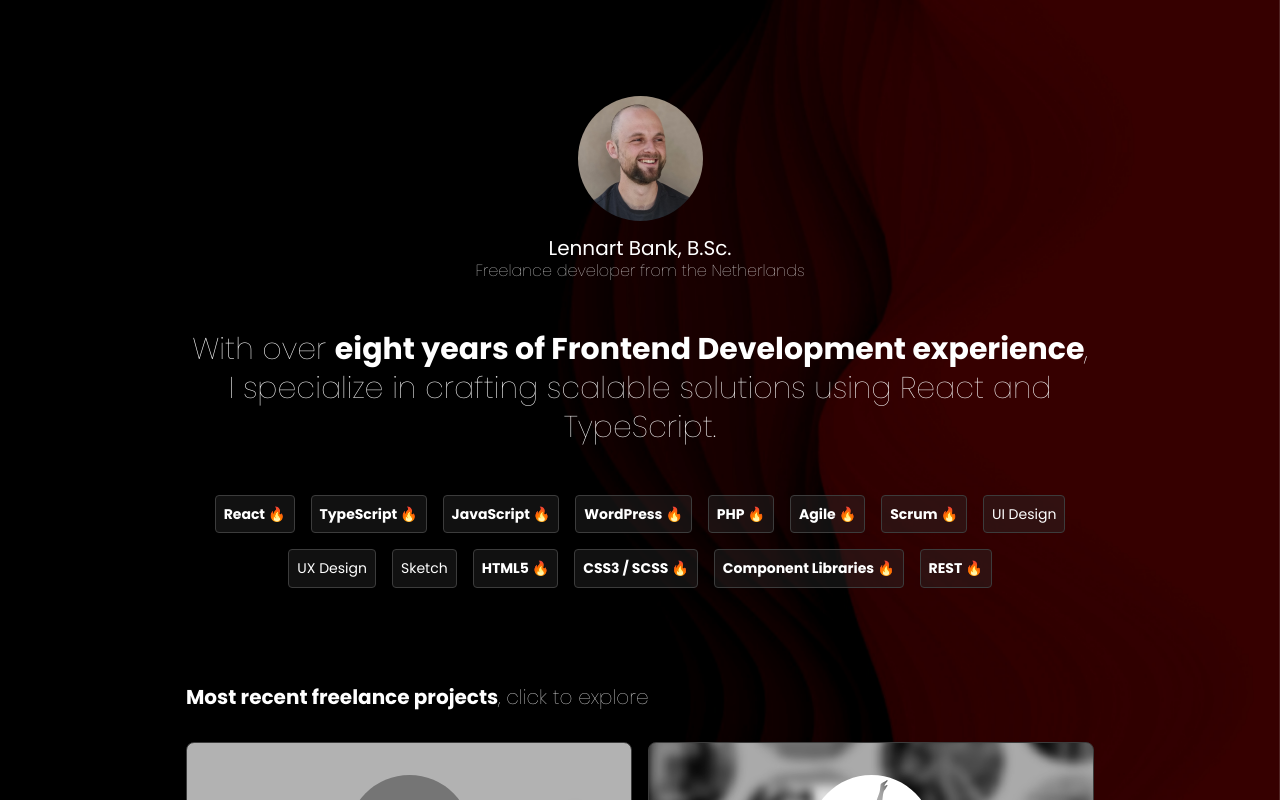
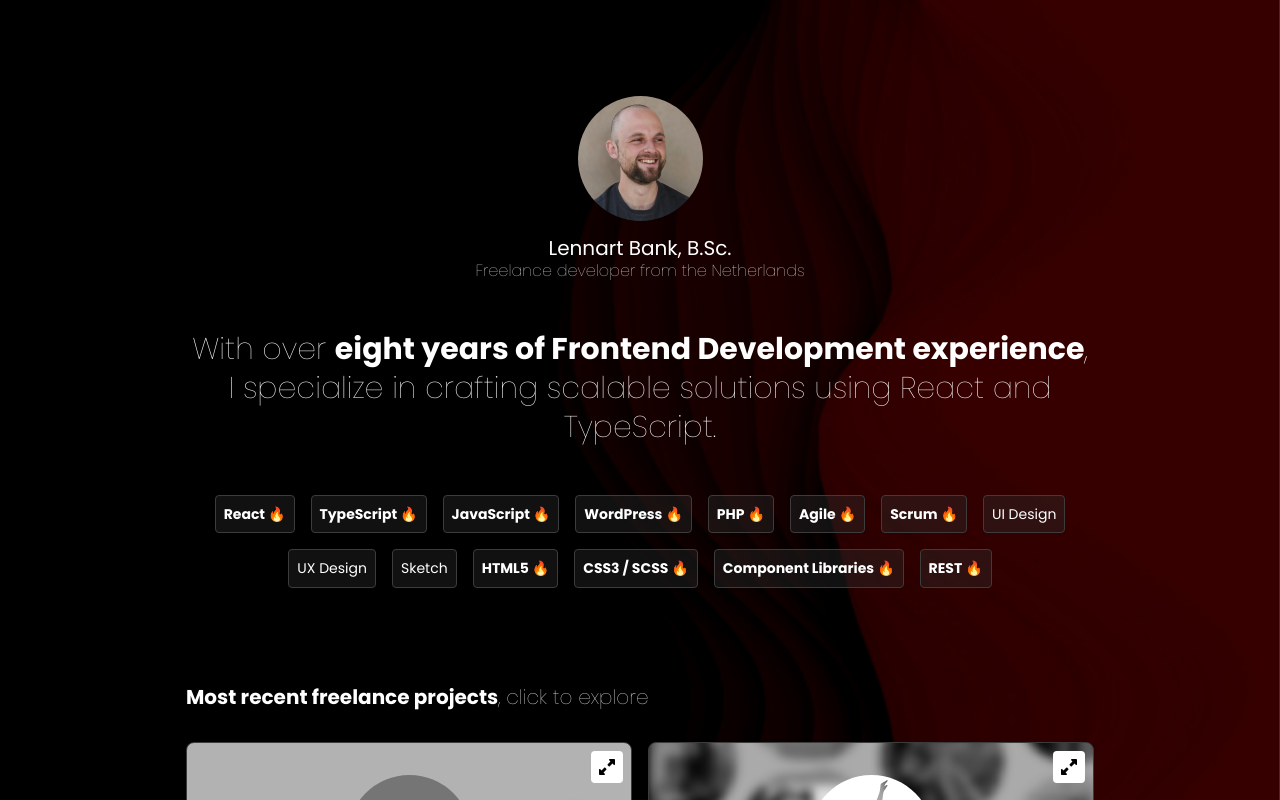
Before and after one commit to lencodes/portfolio, a React (Create React App) app: page / in a window 1280 px wide. Built offline with nearby package versions, Linux system fonts and the light colour scheme.

Commit message:
ADD hover micro animations to project cards

```diff
--- a/src/components/projectCard/ProjectCard.module.scss
+++ b/src/components/projectCard/ProjectCard.module.scss
@@ -7,10 +7,27 @@
   border-radius: var(--size-sm);
   padding-inline: var(--size-lg);
   padding-block: var(--size-lg);
-  transition: all 200ms ease-in-out;
+  user-select: none;
+
+  * {
+    transition: all 200ms ease-in-out;
+  }
 
   .content {
     text-align: center;
+
+    .expandIcon {
+      border-radius: var(--size-xs);
+      padding: var(--size-sm);
+      background-color: var(--color-white);
+      position: absolute;
+      top: var(--size-sm);
+      right: var(--size-sm);
+
+      path {
+        fill: var(--color-black);
+      }
+    }
 
     .logo {
       width: 80%;
@@ -28,5 +45,9 @@
     filter: none;
     cursor: pointer;
     transform: scale(1.02);
+
+    .logo {
+      transform: scale(1.1);
+    }
   }
 }
--- a/src/components/projectCard/ProjectCard.tsx
+++ b/src/components/projectCard/ProjectCard.tsx
@@ -1,6 +1,8 @@
 import React from "react";
 import styles from "./ProjectCard.module.scss";
 import { Tilt } from "react-tilt";
+import { FontAwesomeIcon } from "@fortawesome/react-fontawesome";
+import { faUpRightAndDownLeftFromCenter } from "@fortawesome/free-solid-svg-icons";
 
 export type TProjectCard = {
   title: string;
@@ -23,6 +25,8 @@
     <Tilt className={styles.tilt} options={{ max: 10, perspective: 1000, scale: 1 }}>
       <div className={styles.container} style={{ backgroundImage: `url(${backgroundImageSrc})` }}>
         <div className={styles.content}>
+          <FontAwesomeIcon className={styles.expandIcon} icon={faUpRightAndDownLeftFromCenter} />
+
           <img className={styles.logo} src={logoSrc} alt={title} />
 
           <h3>
--- a/src/styling/typography.module.scss
+++ b/src/styling/typography.module.scss
@@ -2,7 +2,7 @@
 
 * {
   line-height: 1.3;
-  color: var(--color-text-white);
+  color: var(--color-white);
   font-family: "Poppins", sans-serif;
 
   b,
--- a/src/styling/variables.module.scss
+++ b/src/styling/variables.module.scss
@@ -1,5 +1,6 @@
 :root {
-  --color-text-white: #ffffff;
+  --color-black: #000000;
+  --color-white: #ffffff;
 
   --color-success: #5cb85c;
 
```
